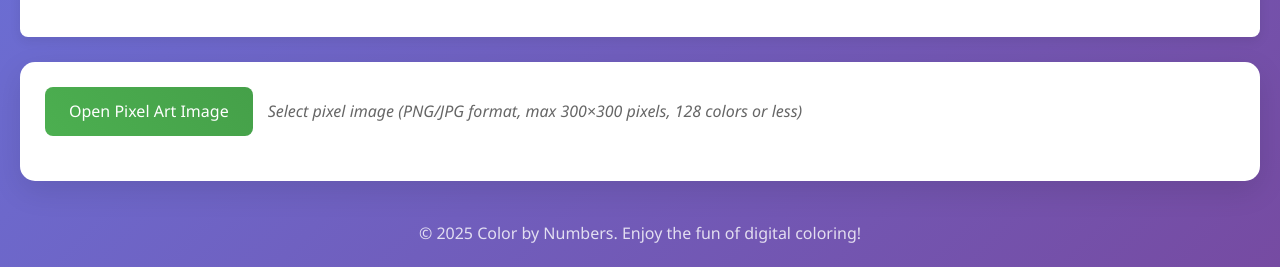
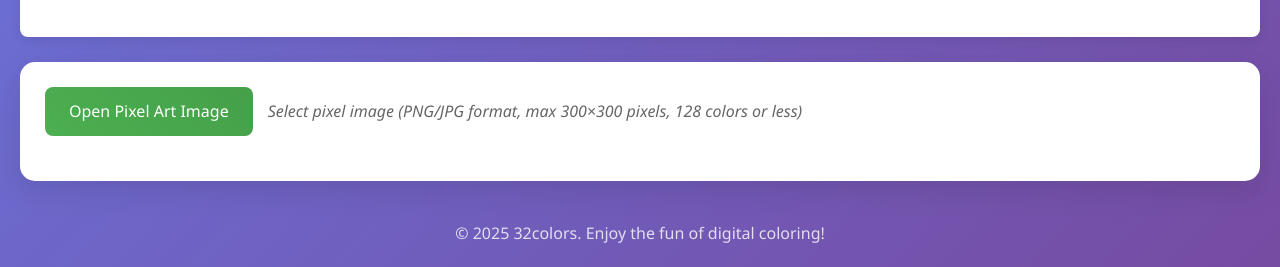
Before and after one commit to JobYu/32colors, a plain HTML site: page index.html in a window 1280 px wide. Shown: the part 790-1057 px from the top of the page. Drawn offline with Linux system fonts and the light colour scheme.

Commit message:
Update index.html

```diff
--- a/index.html
+++ b/index.html
@@ -157,7 +157,7 @@
 
         <!-- Footer -->
         <footer class="footer">
-            <p>&copy; 2025 Color by Numbers. Enjoy the fun of digital coloring!</p>
+            <p>&copy; 2025 32colors. Enjoy the fun of digital coloring!</p>
         </footer>
     </div>
 
```
